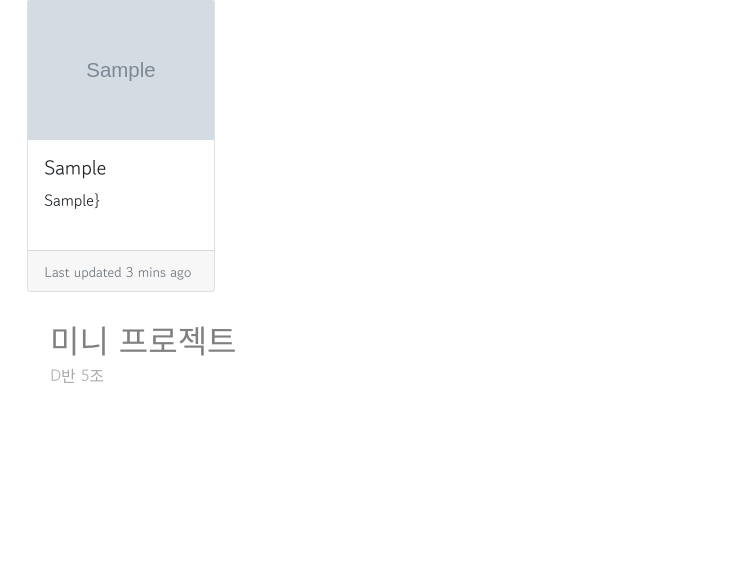
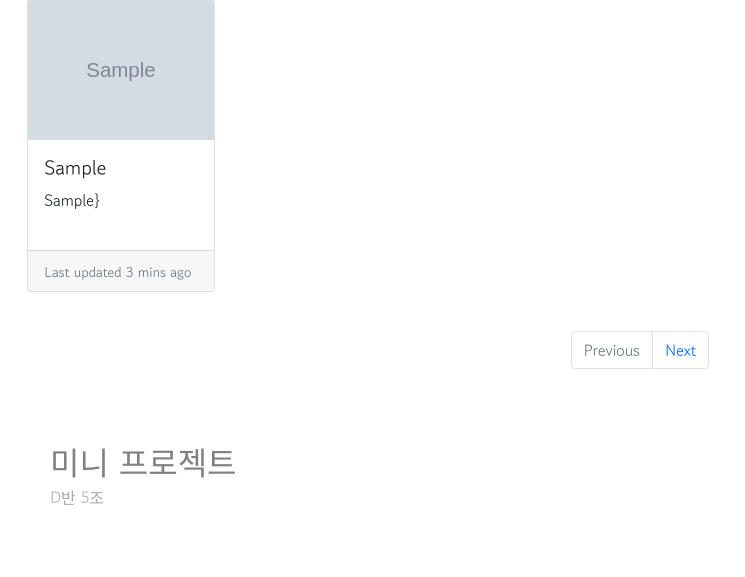
Before and after one commit to taeheeee/cocktail, a Flask app: template templates/index.html in a window 1280 px wide. Shown: the part 620-1197 px from the top of the page, without its empty margins (0-745 px from the left). Before the commit the page ends 1003 px from the top, so only its background shows below. Run offline with Flask 2, Linux system fonts and the light colour scheme; the template is opened without the code that fills it: most values are stand-ins (such as "Sample title", 1, 10 or a date in 2020); grey boxes marked "Sample" are stand-in pictures.

Commit message:
complete paging

```diff
--- a/app.py
+++ b/app.py
@@ -1,15 +1,14 @@
-import requests
+import requests, math
 from flask import Flask, render_template, request, jsonify
 from pymongo import MongoClient
 app = Flask(__name__)
 
-
-@app.route('/')
-def home():
+@app.route('/<i>')
+def home(i):
     req = requests.get(f"https://www.thecocktaildb.com/api/json/v1/1/search.php?s=")
     result = req.json()
-    print(len(result['drinks']))
-    return render_template("index.html", result= result["drinks"])
+    return render_template("index.html", i = int(i), len = math.ceil(len(result['drinks'])//6), result= result["drinks"][6*(int(i)-1):6*int(i)])
+
 
 if __name__ == '__main__':
     app.run('0.0.0.0', port=5000, debug=True)
--- a/templates/index.html
+++ b/templates/index.html
@@ -115,28 +115,13 @@
             justify-content: center;
             color: red;
         }
+        .pagination{
+            justify-content: center;
+            margin: 50px;
+        }
     </style>
 
     <script>
-        // var settings = {
-        // "url": "https://www.thecocktaildb.com/api/json/v1/1/search.php?s=",
-        // "method": "GET",
-        // "timeout": 0,
-        // };
-
-        // $.ajax(settings).done(function (response) {
-        //     let row = response['drinks']
-        //     for (let i=0; i< row.length; i++){
-        //         let name= row[i]['strDrink']
-        //         let img = row[i]['strDrinkThumb']
-        //         let recipe = row[i]['strInstructions']
-        //         let temp_html = ` `
-        //         $("#card-group").append(temp_html)
-
-
-        //     }
-        //             });
-
 
     </script>
 
@@ -196,8 +181,19 @@
 
   <!-- 게시판 페이징 -->
   <nav aria-label="Page navigation example">
-	  <ul id="dyn_ul" class="pagination" style="justify-content: center;">
-	  </ul>
+    <ul class="pagination">
+        <li class="page-item disabled"><a class="page-link" href="#">Previous</a></li>
+        {% for num in range(1,len+1)%}
+        {%if num == i%}
+        <li class="page-item active"><a class="page-link" href="{{num}}"> {{num}} </a></li>
+        {%else%}
+        <li class="page-item "><a class="page-link" href="{{num}}"> {{num}} </a></li>
+        {% endif %}
+        {%endfor%}
+        <li class="page-item"><a class="page-link" href="#">Next</a></li>
+    </ul>
+</div>
+
 	</nav>
 </div>
 
```
